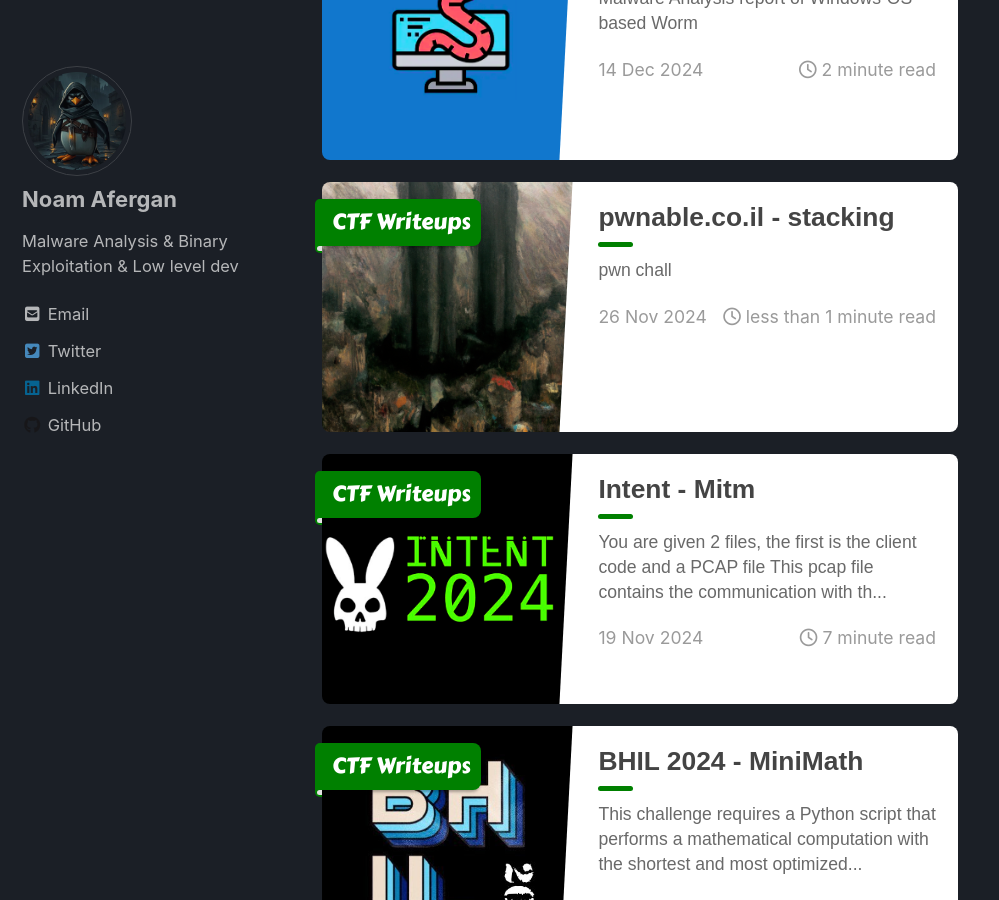
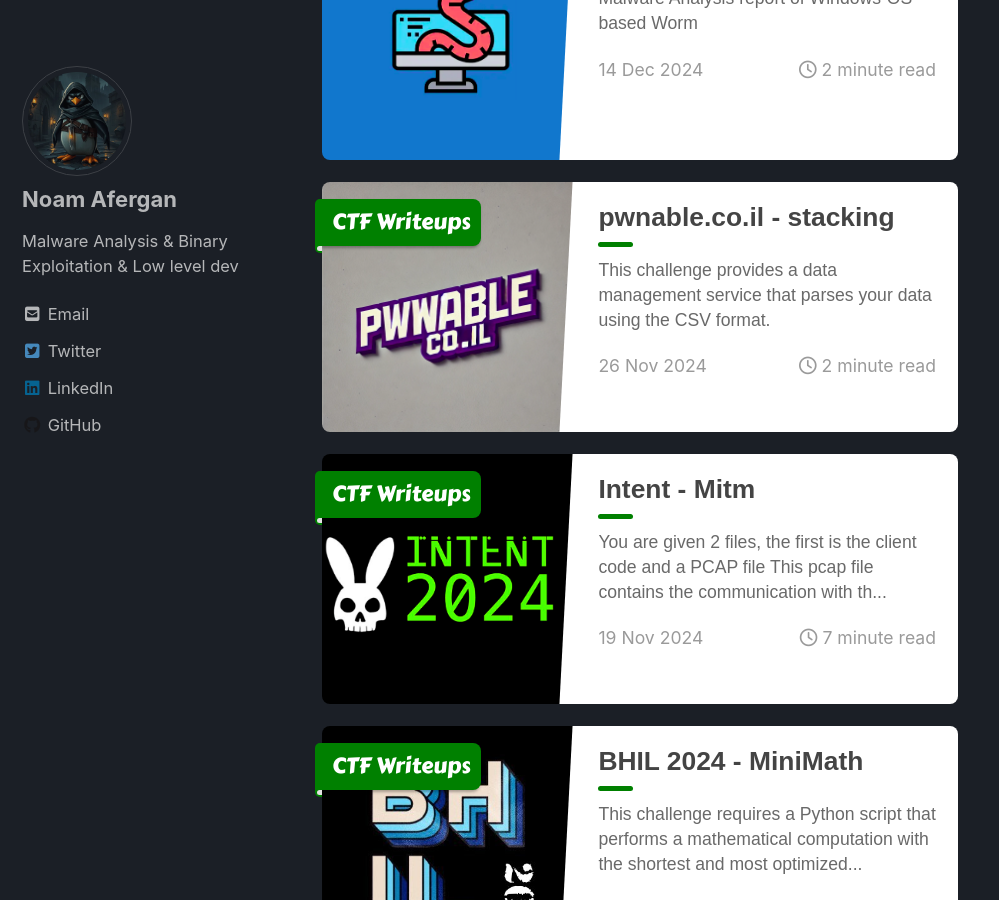
Before and after one commit to 4f3rg4n/4f3rg4n.github.io, a Jekyll site: the page built from index.html, in a window 1280 px wide and 900 px high, scrolled down 564 px. Shown: the whole window, without its empty margins (0-999 px from the left). Built offline with Jekyll 4.4.1, drawn with Linux system fonts in a browser that asks for light colours; cached includes are drawn as plain includes; nearby versions of some CDN libraries; the list of posts is cut into pages by our own code; some of the changed lines change nothing that is shown.

Commit message:
Update 2024-11-26-stacking.md

````diff
--- a/_posts/CTF-Writeups/2024-11-26-stacking.md
+++ b/_posts/CTF-Writeups/2024-11-26-stacking.md
@@ -2,9 +2,9 @@
 title: "pwnable.co.il - stacking"
 classes: wide
 header:
-  teaser: /assets/images/ctf-writeups/pwnable.co.il/challenges/stacking.png
+  teaser: /assets/images/ctf-writeups/pwnable.co.il/logo.png
 ribbon: green
-description: "pwn chall"
+description: "This challenge provides a data management service that parses your data using the CSV format."
 categories:
   - CTF Writeups
   - pwn
@@ -12,4 +12,81 @@
 
 > Challenge description:
 >
-> CSV is the best way to store data, wanna prove me wrong?
+> CSV is the best way to store data. Wanna prove me wrong?
+
+- Note: A CSV (Comma-Separated Values) is a format of values that are typically stored in plain text, where each value is separated by a comma. Each line in a CSV file usually represents a row, and the values in each row represent fields or columns. This format is widely used for data exchange, such as exporting data from spreadsheets, databases, or for simple data storage, due to its simplicity and readability. [more info](https://en.wikipedia.org/wiki/Comma-separated_values#:~:text=Comma%2Dseparated%20values%20(CSV),typically%20represents%20one%20data%20record.)
+
+Since the challenge is called "stacking," I assumed it would be stack-based.
+To investigate further, I opened the provided ELF file in my `gef` debugger.
+
+Here, you can see all the static function symbols provided by the ELF file:
+![static symbols](https://github.com/AI-fergan/ai-fergan.github.io/blob/master/assets/images/ctf-writeups/pwnable.co.il/stacking/symbols.png)
+
+Among the functions there’s an interesting one called `win` which might be our target in this challenge,
+but now let’s dig into the `main` function.
+To make it easier, I’ll use IDA decompiler to convert the code into C:
+
+```c
+int __fastcall main(int argc, const char **argv, const char **envp)
+{
+  void *v3; // rsi
+
+  init_buffering(argc, argv, envp);
+  puts("Welcome to my data parser!");
+  puts("Please enter your comma-separated data: ");
+  v3 = malloc(0x100uLL);
+  read(0, v3, 0x100uLL);
+  parse_data(v3);
+  return 0;
+}
+```
+
+Everything here looks fine, and there’s no obvious vulnerability in this code.
+However, we can see another interesting function that uses in that code called `parse_data`.
+So let’s dig into it to search for vulnerabilities!
+Again, I’ll use IDA decompiler to convert the code into C:
+
+```c
+size_t __fastcall parse_data(const char *a1)
+{
+  size_t v1; // rbx
+  size_t result; // rax
+  char s[23]; // [rsp+10h] [rbp-30h] BYREF
+  unsigned __int8 i; // [rsp+27h] [rbp-19h]
+  int v5; // [rsp+28h] [rbp-18h]
+  int v6; // [rsp+2Ch] [rbp-14h]
+
+  v6 = -1;
+  v5 = 0;
+  do
+  {
+    memset(s, 0, 0x10uLL);
+    for ( i = 0; a1[++v6] != 44; ++i )
+    {
+      if ( !a1[v6] )
+      {
+        --i;
+        break;
+      }
+    }
+    if ( (char)i > 16 )
+    {
+      puts("Too big data");
+      exit(1);
+    }
+    memcpy(s, &a1[v5], i);
+    v5 += i + 1;
+    printf("Length: %d\n", i);
+    printf("Data :%s\n", s);
+    v1 = v6;
+    result = strlen(a1);
+  }
+  while ( v1 < result );
+  return result;
+}
+```
+
+This function processes a CSV string, It extracts and processes each value between commas. For each value, it checks if its length exceeds 16 characters and if it does it prints an error message and exits.
+Then it stores each value in a buffer `s`, prints the length of the value and also prints the value itself.
+The function continues parsing until all values in the CSV string are processed.
+Finally, it returns the total length of the input string.
````
